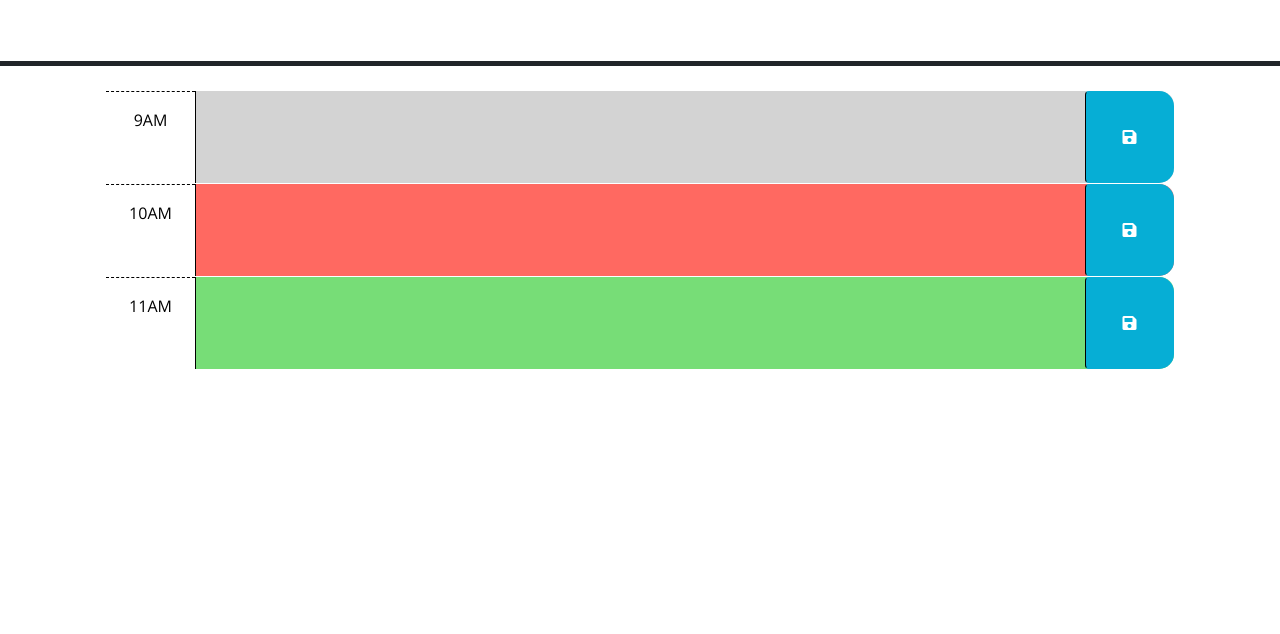
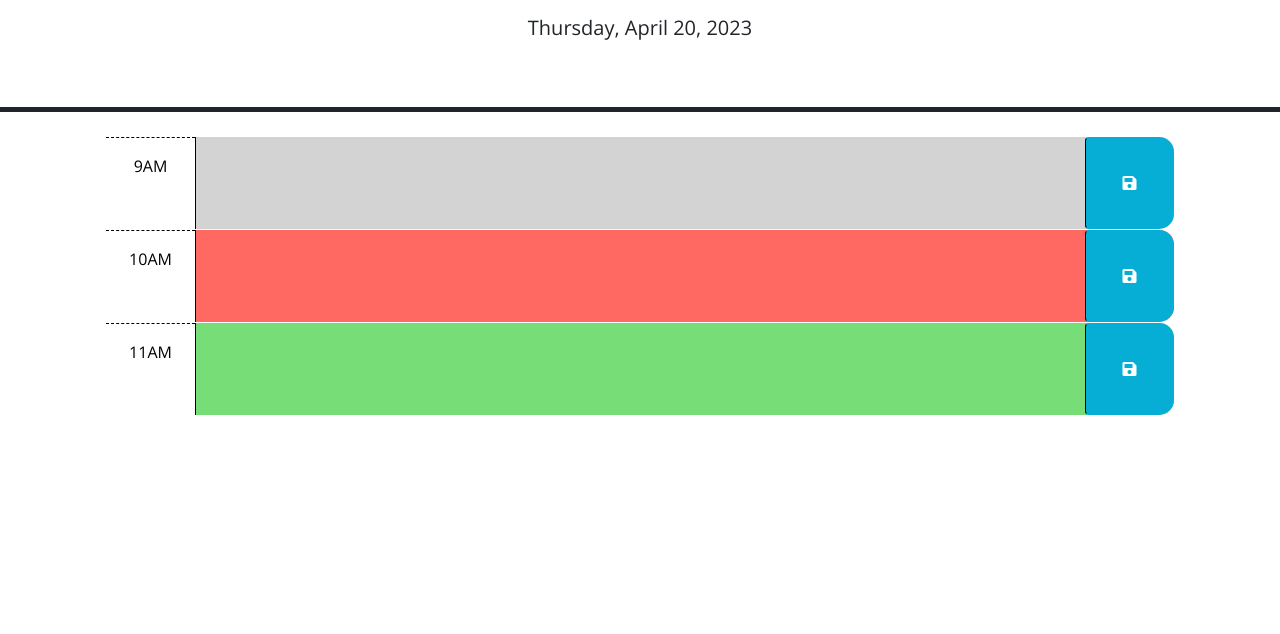
Before and after one commit to Soleiles/Work-Day_Scheduler, a plain HTML site: page index.html in a window 1280 px wide. Shown: the part 166-800 px from the top of the page. Drawn offline with nearby package versions, Linux system fonts and the light colour scheme; files that its build step writes are made by us from their sources.

Commit message:
added current time to top

```diff
--- a/assets/js/script.js
+++ b/assets/js/script.js
@@ -1,7 +1,29 @@
-// Wrap all code that interacts with the DOM in a call to jQuery to ensure that
-// the code isn't run until the browser has finished rendering all the elements
-// in the html.
 $(function () {
+  // ****** Time Slot ID's ****** //
+  let timeSlot = [
+    { id: "hour-9", hour: 9},
+    { id: "hour-10", hour: 10},
+    { id: "hour-11", hour: 11},
+    { id: "hour-12", hour: 12},
+    { id: "hour-13", hour: 13},
+    { id: "hour-14", hour: 14},
+    { id: "hour-15", hour: 15},
+    { id: "hour-16", hour: 16},
+    { id: "hour-17", hour: 17}
+  ];
+
+  let userEntry = [];
+
+  // ****** Time Variables ****** //
+  let currentYear = dayjs().$y;
+  let currentMonth = dayjs().format("MMMM");
+  let currentDayOfMonth = dayjs().$D;
+  let currentDayName = dayjs().format("dddd");
+  let currentHour = dayjs().format("HH");
+  let todaysDate = dayjs().format("dddd, MMMM D, YYYY");
+
+  $("#currentDay").text(`${todaysDate}`);
+
   // TODO: Add a listener for click events on the save button. This code should
   // use the id in the containing time-block as a key to save the user input in
   // local storage. HINT: What does `this` reference in the click listener
--- a/index.html
+++ b/index.html
@@ -18,7 +18,7 @@
       href="https://fonts.googleapis.com/css?family=Open+Sans&display=swap"
       rel="stylesheet"
     />
-    <link rel="stylesheet" href="style.css" />
+    <link rel="stylesheet" href="./assets/css/style.css" />
     <title>Work Day Scheduler</title>
   </head>
 
@@ -73,6 +73,6 @@
       crossorigin="anonymous"
     ></script>
 
-    <script src="script.js"></script>
+    <script src="./assets/js/script.js"></script>
   </body>
 </html>
```
